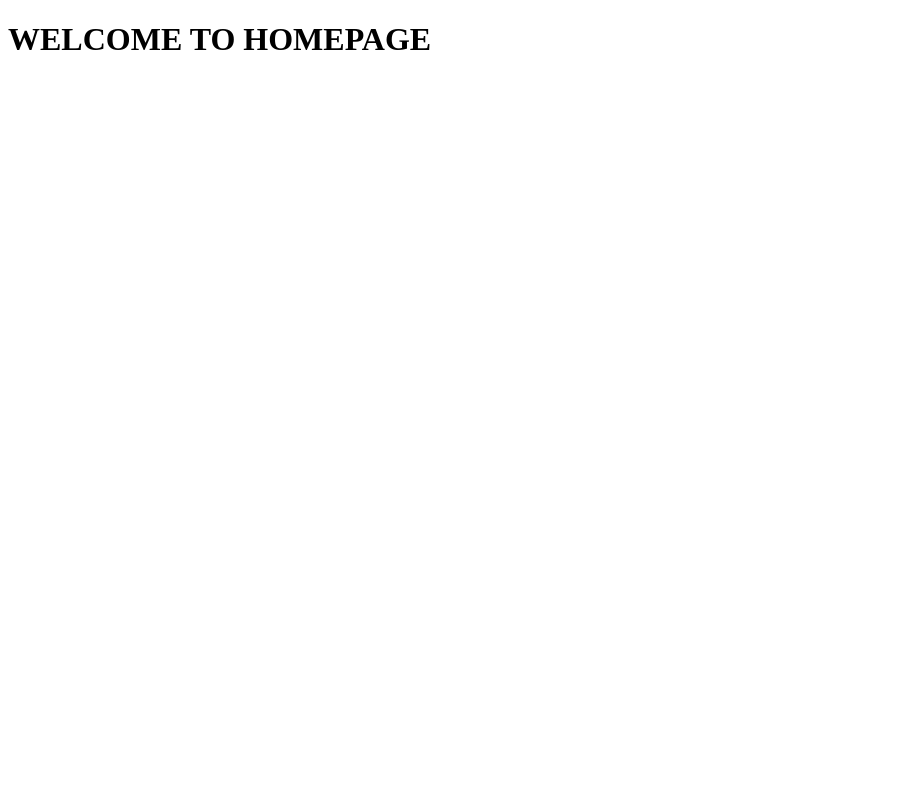
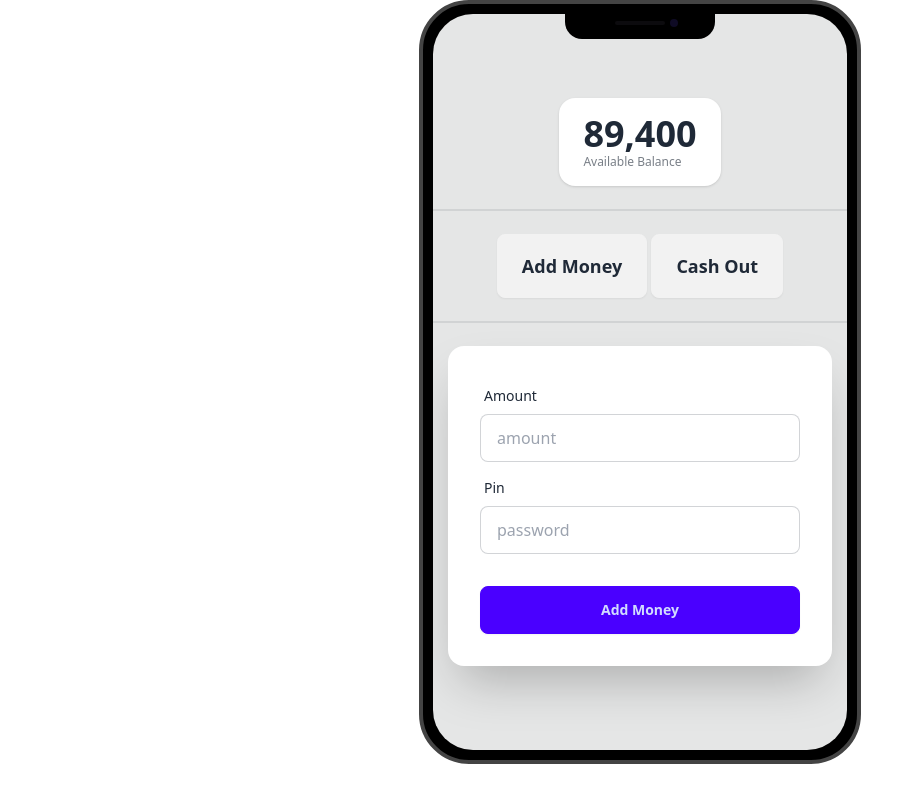
Before and after one commit to dipto230/payoo-new-mfs, a plain HTML site: page home.html in a window 1280 px wide. Shown: the whole page, without its empty margins (0-916 px from the left). Drawn offline with nearby package versions, Linux system fonts and the light colour scheme.

Commit message:
home section done

```diff
--- a/home.html
+++ b/home.html
@@ -4,8 +4,74 @@
     <meta charset="UTF-8">
     <meta name="viewport" content="width=device-width, initial-scale=1.0">
     <title>PAYOO HOME PAGE</title>
+    <link href="https://cdn.jsdelivr.net/npm/daisyui@4.12.10/dist/full.min.css" rel="stylesheet" type="text/css" />
+<script src="https://cdn.tailwindcss.com"></script>
+
 </head>
 <body>
-    <h1>WELCOME TO HOMEPAGE</h1>
+   <main class="flex justify-center ">
+    <div class="mockup-phone">
+        <div class="camera"></div>
+        <div class="display">
+          <div class="artboard artboard-demo phone-3">
+
+
+            <div class="stats shadow">
+                <div class="stat">
+
+                  <div class="stat-value">89,400</div>
+                  <div class="stat-desc">Available Balance</div>
+                </div>
+              </div>
+              <div class="divider"></div>
+              <div>
+                <button class="btn btn-lg">Add Money </button>
+                <button class="btn btn-lg">Cash Out</button>
+              </div>
+              <div class="divider"></div>
+
+
+              <div class="card bg-base-100 w-full max-w-sm shrink-0 shadow-2xl">
+                <form class="card-body">
+                  <div class="form-control">
+                    <label class="label">
+                      <span class="label-text">Amount</span>
+                    </label>
+                    <input type="email" placeholder="amount" class="input input-bordered" required />
+                  </div>
+                  <div class="form-control">
+                    <label class="label">
+                      <span class="label-text">Pin</span>
+                    </label>
+                    <input type="password" placeholder="password" class="input input-bordered" required />
+
+                  </div>
+                  <div class="form-control mt-6">
+                    <button class="btn btn-primary">Add Money</button>
+                  </div>
+                </form>
+              </div>
+
+
+
+
+
+
+
+
+
+
+
+
+
+
+
+          </div>
+
+
+        </div>
+      </div>
+   </main>
+   <script src="js/home.js"></script>
 </body>
 </html>
```
Also changed, not shown: js/home.js (added).
